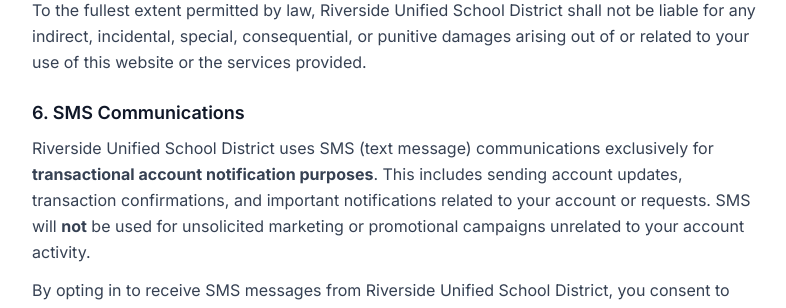
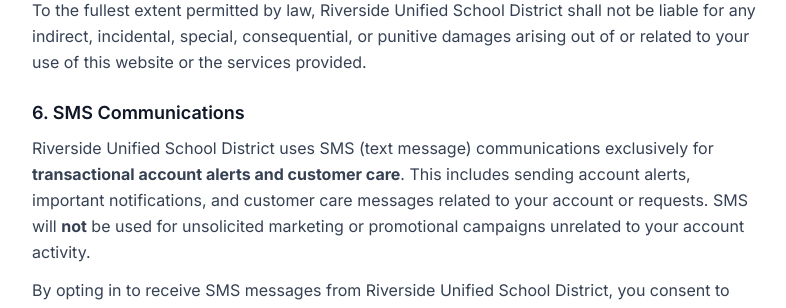
Before and after one commit to Textingman/newsela-riverside, a Next.js app: page /terms-of-use in a window 1280 px wide. Shown: the part 940-1248 px from the top of the page, without its empty margins (244-1030 px from the left). Built offline with nearby package versions, Linux system fonts and the light colour scheme.

Commit message:
Update SMS section to transactional account alerts and customer care

```diff
--- a/src/app/terms-of-use/page.tsx
+++ b/src/app/terms-of-use/page.tsx
@@ -115,9 +115,9 @@
             </h2>
             <p className="leading-relaxed mb-3">
               Riverside Unified School District uses SMS (text message) communications
-              exclusively for <strong>transactional account notification purposes</strong>. This
-              includes sending account updates, transaction confirmations, and
-              important notifications related to your account or requests.
+              exclusively for <strong>transactional account alerts and customer care</strong>. This
+              includes sending account alerts, important notifications, and
+              customer care messages related to your account or requests.
               SMS will <strong>not</strong> be used for unsolicited marketing or
               promotional campaigns unrelated to your account activity.
             </p>
```
